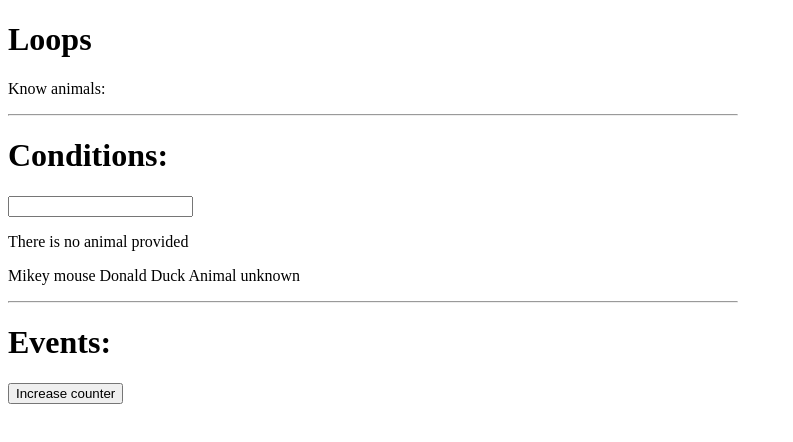
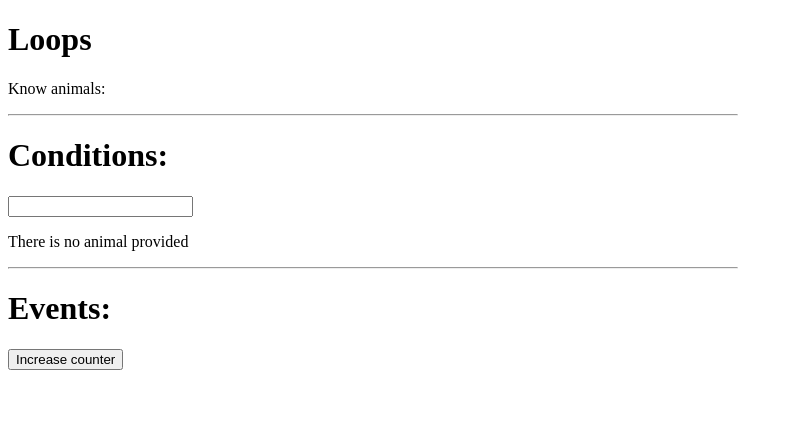
Before and after one commit to marcin-wosinek/fs-angular-views-lab, a website: page app/index.html in a window 1280 px wide. Shown: the whole page, without its empty margins (0-793 px from the left). Drawn offline with nearby package versions, Linux system fonts and the light colour scheme; files that its build step writes are made by us from their sources.

Commit message:
a bit more readme

```diff
--- a/app/views/main.html
+++ b/app/views/main.html
@@ -16,12 +16,6 @@
   There is no animal provided
 </p>
 
-<p id="animal-2">
-  <span>Mikey mouse</span>
-  <span>Donald Duck</span>
-  <span>Animal unknown</span>
-</p>
-
 <hr />
 
 <h1>Events:</h1>
```
Also changed, not shown: README.md.
